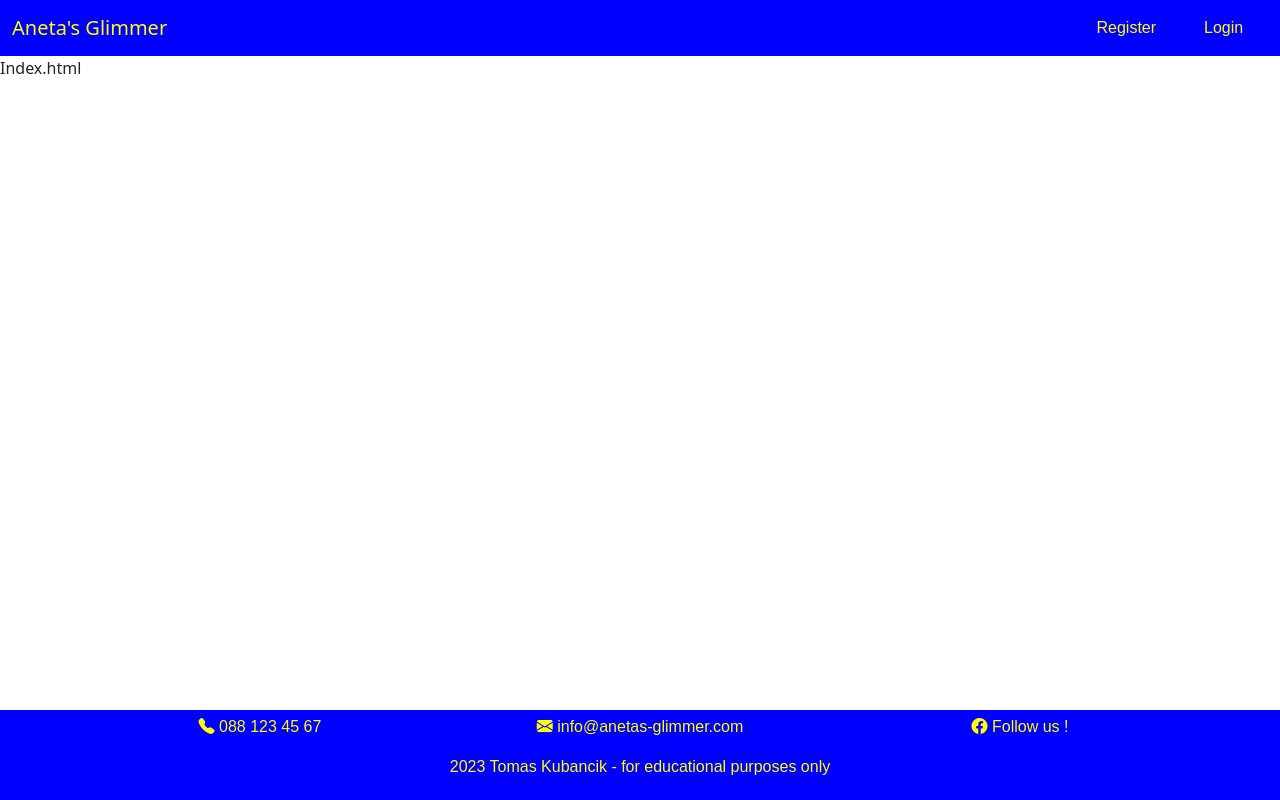
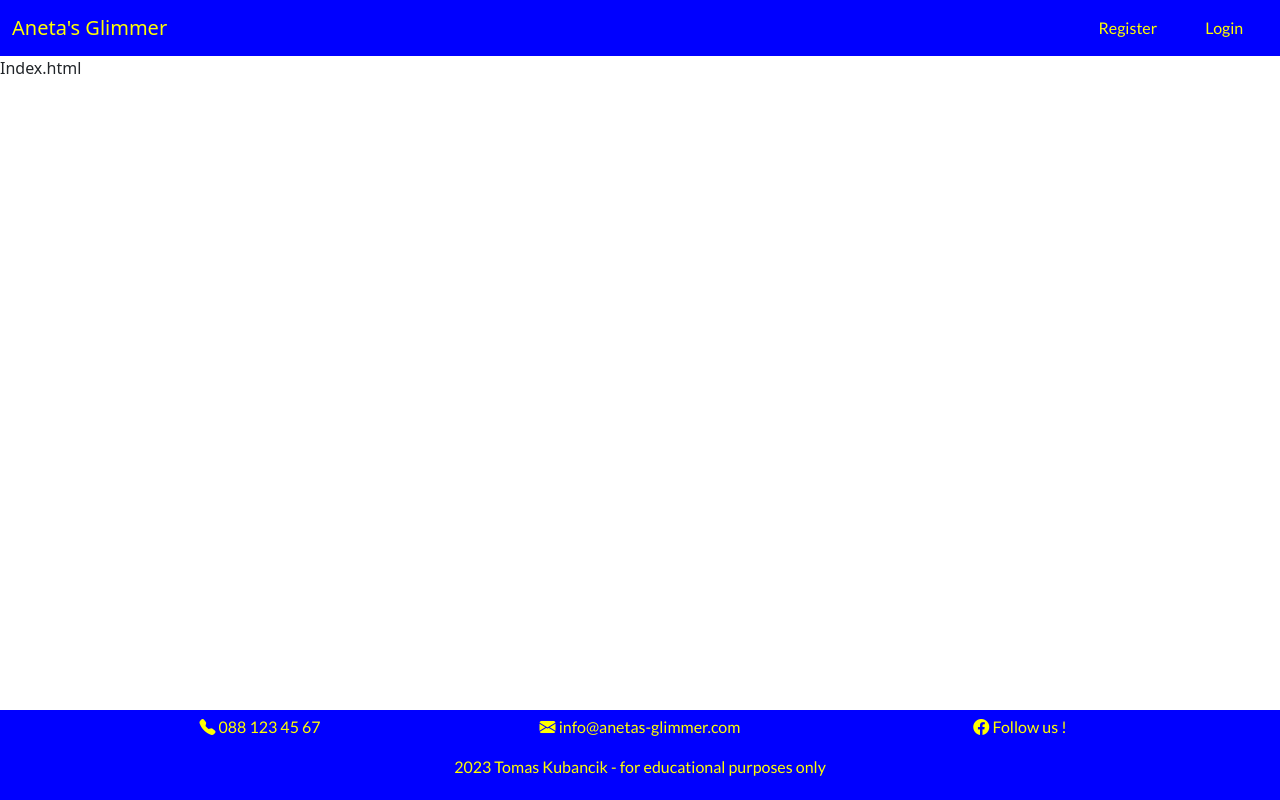
Before and after one commit to tomik-z-cech/PP4-Aneta-s-Glimmer, a Django app: page / in a window 1280 px wide. Run offline with Django 3.2, Linux system fonts and the light colour scheme; some libraries are stand-ins or nearby versions.

Commit message:
Import Google fonts

```diff
--- a/glimmer/settings.py
+++ b/glimmer/settings.py
@@ -144,4 +144,4 @@ MESSAGE_TAGS = {
 }
 
 # Crispy forms bootstrap pack
-CRISPY_TEMPLATE_PACK = 'bootstrap5'
+CRISPY_TEMPLATE_PACK = 'bootstrap4'
--- a/static/css/styles.css
+++ b/static/css/style.css
@@ -1,4 +1,7 @@
-/** VARIABLES **/
+@import url('https://fonts.googleapis.com/css2?family=Roboto&display=swap');
+@import url('https://fonts.googleapis.com/css2?family=Lato&display=swap');
+
+/** -------------------------------- VARS ---------------------------- **/
 
 :root{
 
@@ -8,8 +11,8 @@
     --off-black: #000000;
 
     /** FONTS **/
-    --header-font: 'Agbalumo', sans-serif;
-    --text-font: 'Josefin Sans', arial;
+    --header-font: 'Lato', sans-serif;;
+    --text-font: 'Roboto', sans-serif;;
 }
 
 /** -------------------------------- HEADER -------------------------- **/
--- a/templates/base.html
+++ b/templates/base.html
@@ -2,15 +2,16 @@
 
 <!DOCTYPE html>
 <html lang="en">
-<head>
-    <meta charset="UTF-8">
-    <meta name="viewport" content="width=device-width, initial-scale=1.0">
-    <link href="https://cdn.jsdelivr.net/npm/bootstrap@5.0.1/dist/css/bootstrap.min.css" rel="stylesheet"  type="text/css" integrity="sha384-+0n0xVW2eSR5OomGNYDnhzAbDsOXxcvSN1TPprVMTNDbiYZCxYbOOl7+AMvyTG2x" crossorigin="anonymous">
-    <script src="https://cdn.jsdelivr.net/npm/bootstrap@5.0.1/dist/js/bootstrap.bundle.min.js" integrity="sha384-gtEjrD/SeCtmISkJkNUaaKMoLD0//ElJ19smozuHV6z3Iehds+3Ulb9Bn9Plx0x4" crossorigin="anonymous"></script>
-    <link rel="stylesheet"  type="text/css" href="https://cdn.jsdelivr.net/npm/bootstrap-icons@1.11.1/font/bootstrap-icons.css">
-    <link rel="stylesheet"  type="text/css" href="{% static 'css/styles.css' %}">
-    <link rel="icon" href="{% static 'favicon.png' %}" type="image/x-icon">
+  <head>
     <title>Aneta's Glimmer</title>
+    <meta name="viewport" content="width=device-width, initial-scale=1" />
+    <link rel="stylesheet" href="https://cdn.jsdelivr.net/npm/bootstrap-icons@1.11.1/font/bootstrap-icons.css">
+    <link href="https://cdn.jsdelivr.net/npm/bootstrap@5.0.1/dist/css/bootstrap.min.css" rel="stylesheet"
+        integrity="sha384-+0n0xVW2eSR5OomGNYDnhzAbDsOXxcvSN1TPprVMTNDbiYZCxYbOOl7+AMvyTG2x" crossorigin="anonymous">
+    <script src="https://cdn.jsdelivr.net/npm/bootstrap@5.0.1/dist/js/bootstrap.bundle.min.js"
+        integrity="sha384-gtEjrD/SeCtmISkJkNUaaKMoLD0//ElJ19smozuHV6z3Iehds+3Ulb9Bn9Plx0x4" crossorigin="anonymous">
+    </script>
+    <link rel="stylesheet" href="{% static 'css/style.css' %}">
 </head>
 <body>
     <!-- Header -->
```
